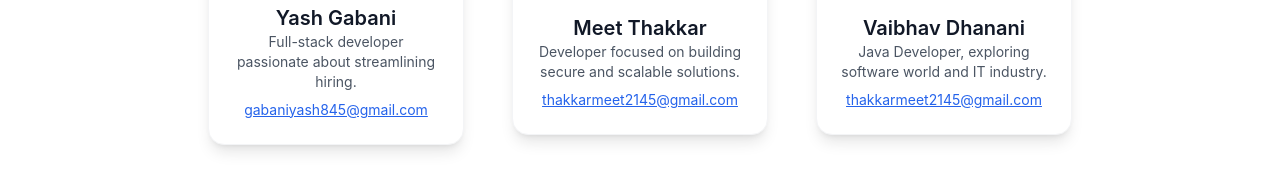
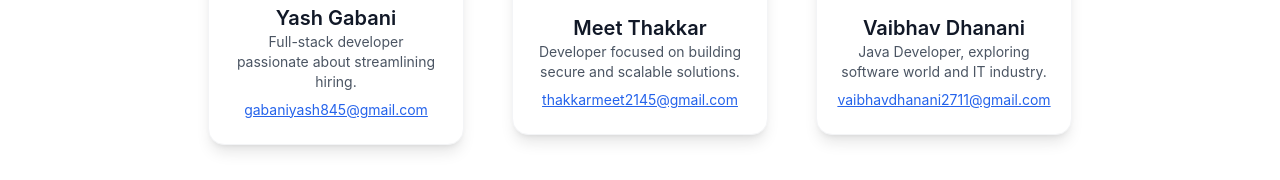
Before and after one commit to Yashgabani845/CodeSentry, a React (Create React App) app in the folder frontend/: page /about in a window 1280 px wide. Shown: the part 2253-2433 px from the top of the page. Built offline with nearby package versions, Linux system fonts and the light colour scheme; no server answers.

Commit message:
fixed spelling mistake

```diff
--- a/frontend/src/Components/AboutSection/Aboutus.jsx
+++ b/frontend/src/Components/AboutSection/Aboutus.jsx
@@ -28,7 +28,7 @@ const AboutUs = () => {
       name: "Vaibhav Dhanani",
       image: vaibhav,
       description: "Java Developer, exploring software world and IT industry.",
-      email: "thakkarmeet2145@gmail.com",
+      email: "vaibhavdhanani2711@gmail.com",
     },
   ]
 
```
